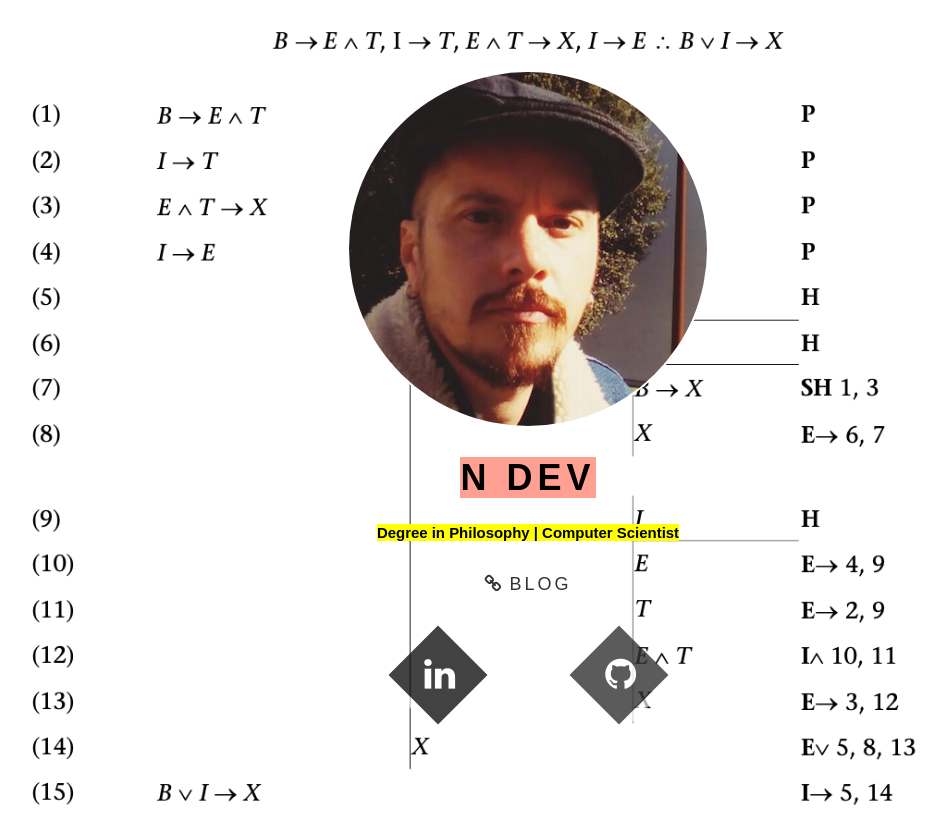
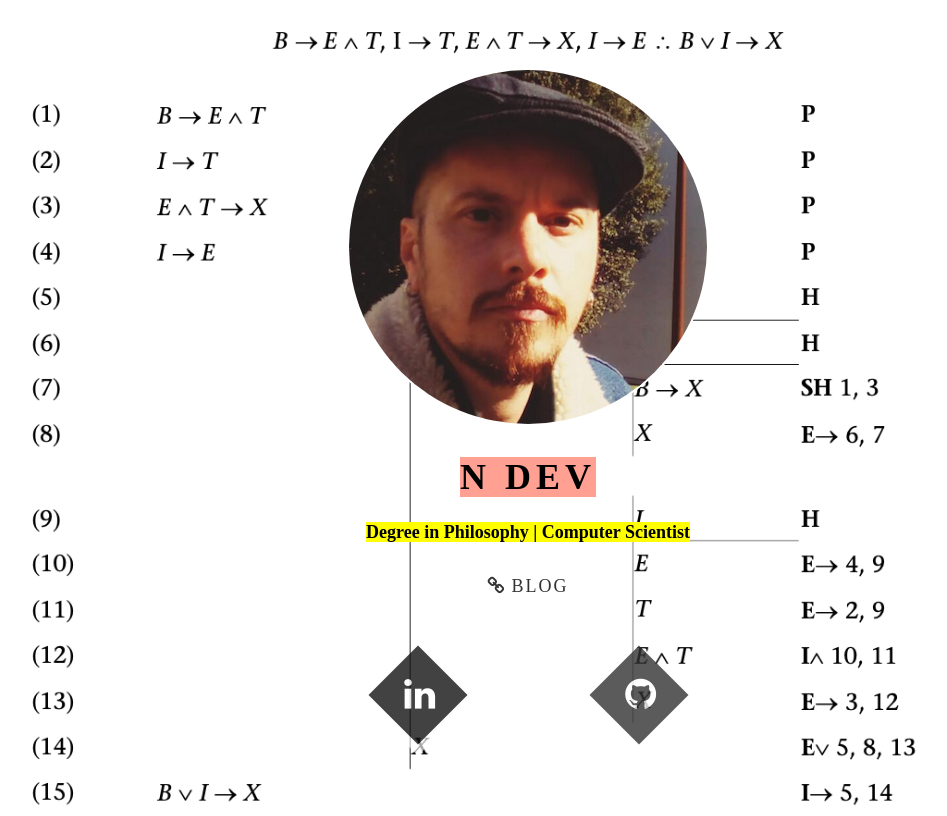
Before and after one commit to napodevesa/ndevsite, a plain HTML site: page index.html in a window 1280 px wide. Shown: the whole page, without its empty margins (120-1067 px from the left). Drawn offline with nearby package versions, Linux system fonts and the light colour scheme.

Commit message:
css changes

```diff
--- a/css/styles.css
+++ b/css/styles.css
@@ -1,37 +1,7 @@
-
-html
-
-{
-	font-family:sans-serif;
-	-ms-text-size-adjust:100%;
-	-webkit-text-size-adjust:100%
-}
-
-body
-{
-	margin: 20
-}
-
-article,aside,details,figcaption,figure,footer,header,hgroup,main,menu,nav,section,summary
-{
-	display:block
-}
-audio,canvas,progress,video
-
-{
-	display:inline-block;vertical-align:baseline
-}
-
-
 h1
 {
-	font-size:5em;
+	font-size:6em;
 	margin:.67em 0
-}
-
-mark
-{
-	background:#ff0;color:#000
 }
 
 
@@ -44,10 +14,8 @@ optgroup{font-weight:bold}
 table{border-collapse:collapse;border-spacing:0}
 td,th{padding:0}
 body{color:#000;font-family:'Raleway' sans-serif}
-figure
-{
-	margin:0
-}
+
+
 
 h1
 {
@@ -82,7 +50,7 @@ h1
 	.btn
 	{
 		padding:.5rem;display:inline-block;text-transform:uppercase;
-		letter-spacing:3px;background:#fff;opacity:.8;color:#000;transition: 5s;
+		letter-spacing:2px;background:#fff;opacity:.8;color:#000;transition: 1s;
 	}
 
 	.btn i
--- a/index.html
+++ b/index.html
@@ -7,6 +7,9 @@
 
 	<!-- Styles -->
 	<link rel="stylesheet" href="css/styles.css">
+
+	<!-- Google Fonts -->
+	<link href='https://fonts.googleapis.com/css?family=Raleway:300,700' rel='stylesheet' type='text/css'>
 
 	<!-- Font Awesome -->
 	<link rel="stylesheet" href="https://maxcdn.bootstrapcdn.com/font-awesome/4.4.0/css/font-awesome.min.css">
@@ -31,8 +34,10 @@
 			<figure class="infoAvatar ">
 				<img class="img animated bounceInUp" src="img/avatar.jpg" srcset="img/avatar@2x.jpg 2x" alt="">
 				<figcaption class="name animated bounceInDown">
+
 					<h1> <span style="background-color: #ffa092;" >  N DEV  </span> </h1>
-					<h5> <span style="background-color: #ffff00;" > Degree in Philosophy | Computer Scientist </span> </h5>
+					<h4> <span style="background-color: #ffff00;" > Degree in Philosophy | Computer Scientist </span> </h5>
+
 					<a class="btn" href="https://ddprogramacion.home.blog/"><i class="fa fa-link"></i>Blog</a>
 				</figcaption>
 			</figure>
```
